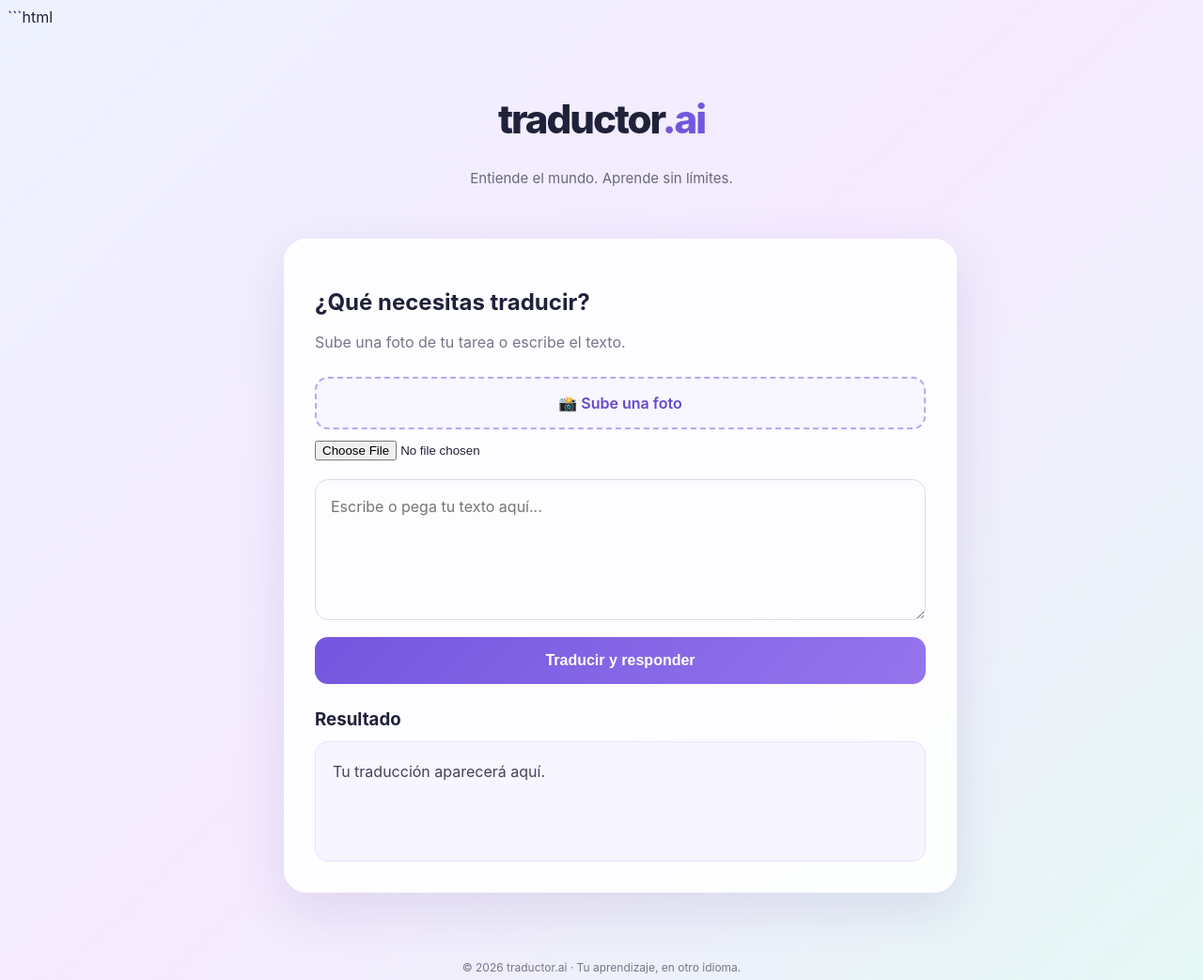
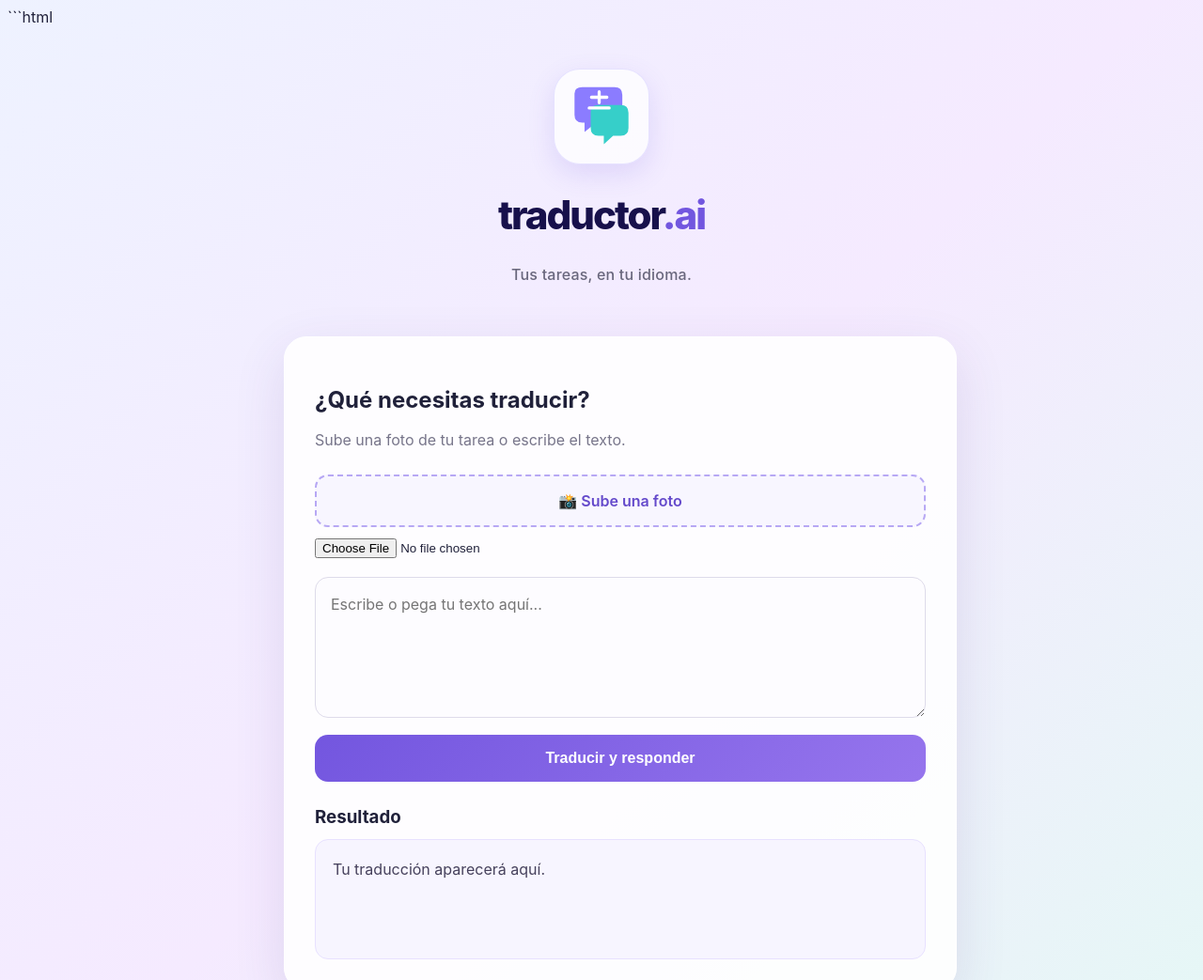
Before and after one commit to Jose-web-67/Traductor-ai, a website: page index.html in a window 1280 px wide. Shown: the top 1043 px of the page at 94% size. Drawn offline with Linux system fonts and the light colour scheme.

Commit message:
Actualizar logo y diseño de traductor.ai

```diff
--- a/index.html
+++ b/index.html
@@ -11,9 +11,20 @@
 </head>
 <body>
     <header>
-        <h1>traductor<span>.ai</span></h1>
-        <p>Entiende el mundo. Aprende sin límites.</p>
-    </header>
+
+    <div class="logo-icon" aria-label="Logo de traductor.ai">
+        <svg viewBox="0 0 100 100" role="img" aria-hidden="true">
+            <path d="M15 20 Q15 12 25 12 H67 Q77 12 77 22 V48 Q77 58 67 58 H43 L28 70 V58 H25 Q15 58 15 48 Z"
+                  fill="#8B7CFF"/>
+            <path d="M36 43 Q36 35 46 35 H75 Q85 35 85 45 V65 Q85 75 75 75 H65 L53 86 V75 H46 Q36 75 36 65 Z"
+                  fill="#36CFC9"/>
+            <path d="M37 25 H57 M47 18 V32 M34 39 H60"
+                  stroke="white" stroke-width="4" stroke-linecap="round" fill="none"/>
+        </svg>
+    </div>
+    <h1>traductor<span>.ai</span></h1>
+    <p>Tus tareas, en tu idioma.</p>
+</header>
 
     <main>
         <section class="card">
--- a/style.css
+++ b/style.css
@@ -165,3 +165,36 @@ footer {
         padding: 22px;
     }
 }
+/* Logo de traductor.ai */
+.logo-icon {
+    width: 100px;
+    height: 100px;
+    margin: 0 auto 16px;
+    display: flex;
+    align-items: center;
+    justify-content: center;
+    background: rgba(255, 255, 255, 0.75);
+    border: 1px solid rgba(139, 124, 255, 0.2);
+    border-radius: 28px;
+    box-shadow: 0 10px 28px rgba(114, 86, 223, 0.16);
+}
+
+.logo-icon svg {
+    width: 82px;
+    height: 82px;
+    display: block;
+}
+
+header h1 {
+    color: #17104B;
+}
+
+header h1 span {
+    color: #7256df;
+}
+
+header p {
+    font-size: 16px;
+    font-weight: 500;
+    letter-spacing: 0.2px;
+}
```
